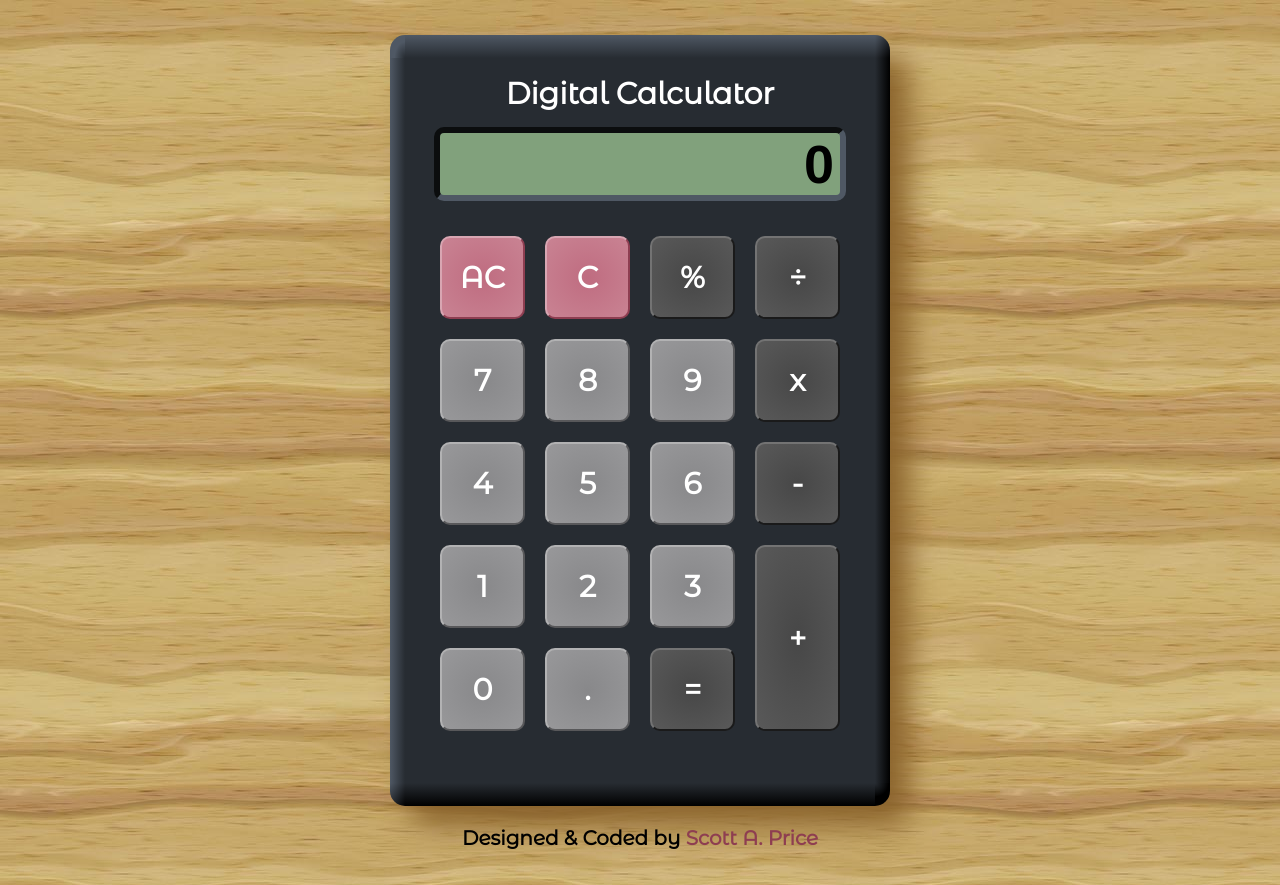
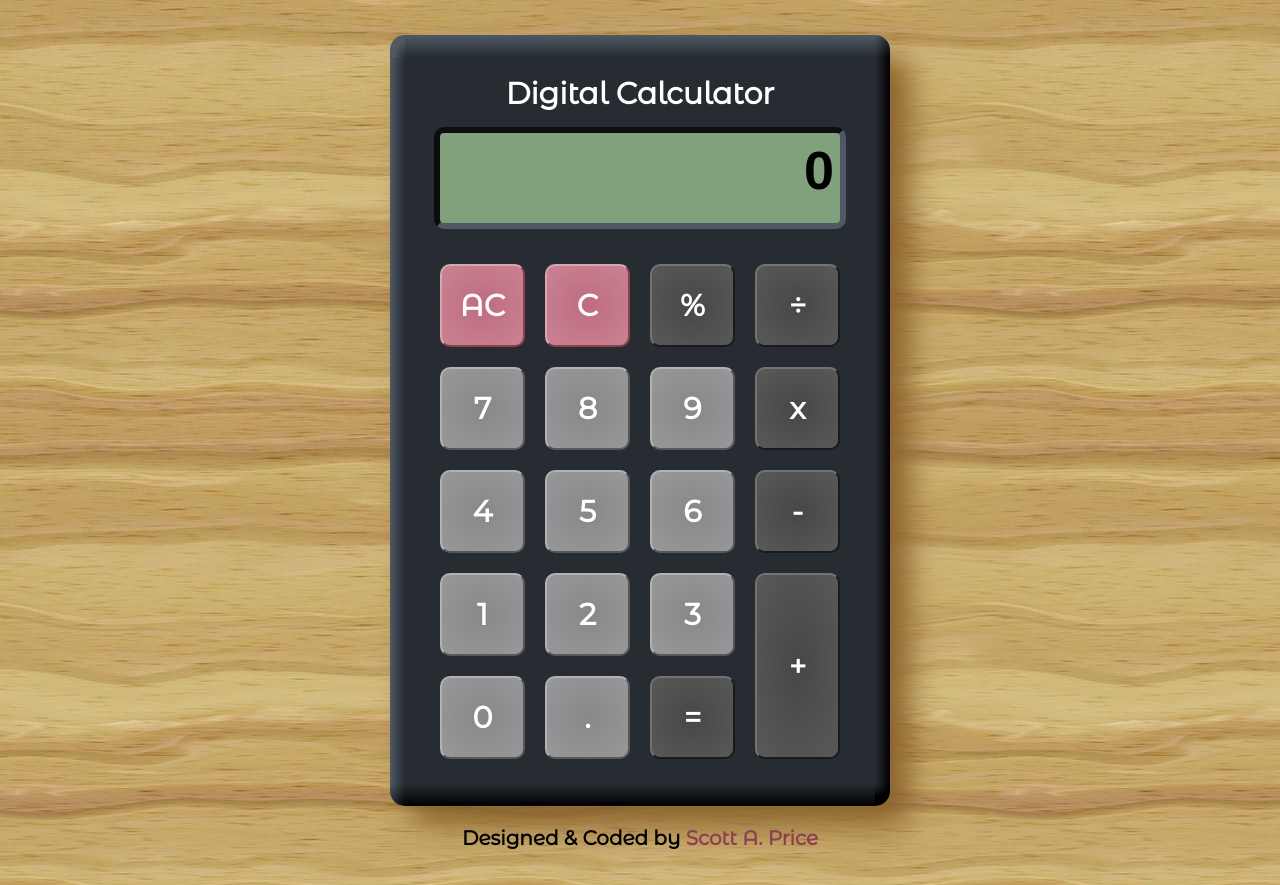
Before and after one commit to sayes2x/calculator, a React app: page / in a window 1280 px wide. Built offline with nearby package versions, Linux system fonts and the light colour scheme; a web font is replaced by a local one.

Commit message:
try again to fix alignment of screen

```diff
--- a/src/index.css
+++ b/src/index.css
@@ -76,7 +76,7 @@ body {
 .screen {
   background-color: #81a17c;
   width: calc(200px * var(--mult));
-  /* height: calc(45px * var(--mult)); */
+  height: calc(45px * var(--mult));
   margin: auto;
   font-family: 'Aldrich', sans-serif;
   border-radius: calc(5px * var(--mult));
@@ -97,7 +97,7 @@ body {
   font-weight: bold;
   /* text-align: right; */
   font-size: calc(27px * var(--mult));
-  /* height: calc(27px * var(--mult)); */
+  height: calc(27px * var(--mult));
   margin: 0;
   padding-right: calc(3px * var(--mult));
 }
@@ -106,7 +106,7 @@ body {
   color: #404040;
   /* text-align: right; */
   font-size: calc(12px * var(--mult));
-  /* height: calc(12px * var(--mult)); */
+  height: calc(12px * var(--mult));
   margin: 0;
   padding-right: calc(3px * var(--mult));
 }
```
